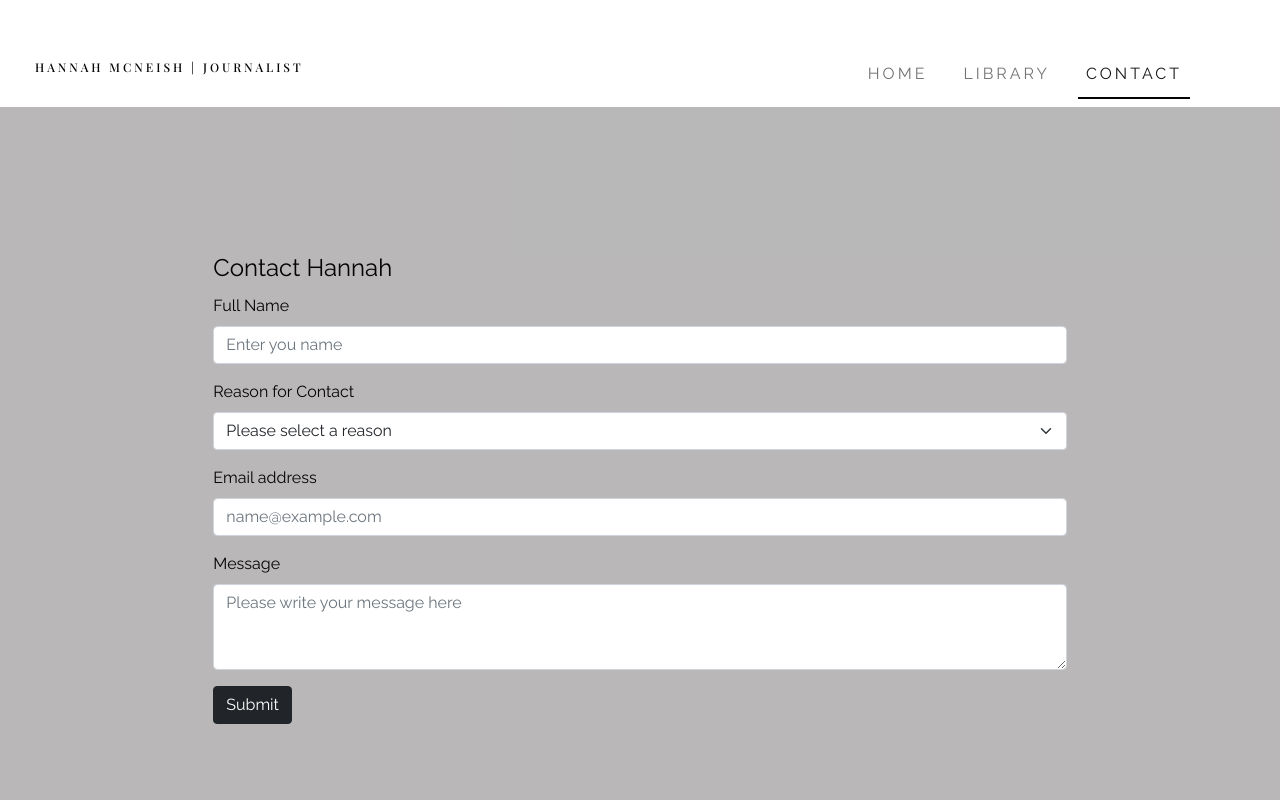
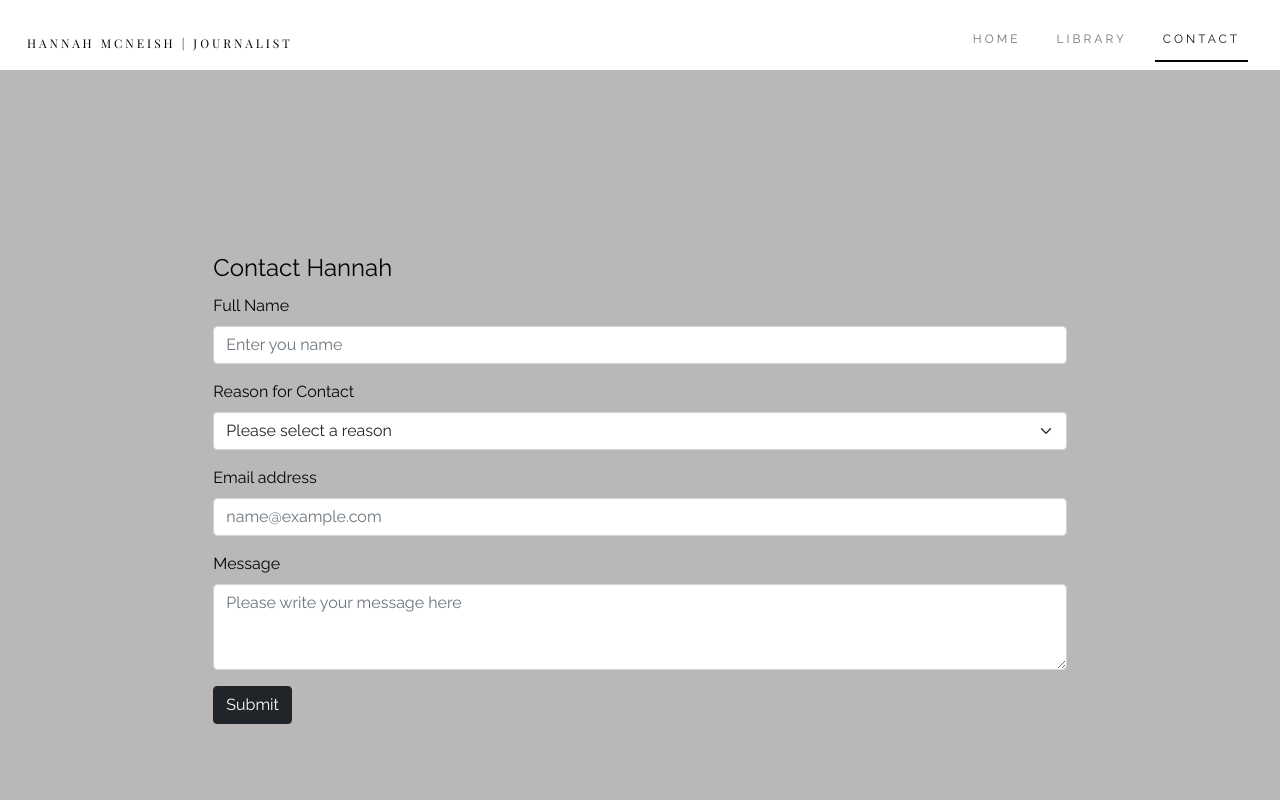
Before and after one commit to JanelleG51/Hannah-McNeish-Journalist, a plain HTML site: page contact.html in a window 1280 px wide. Shown: the top 800 px of the page. Drawn offline with nearby package versions, Linux system fonts and the light colour scheme.

Commit message:
update: update navbar to be more responsive across all html pages

```diff
--- a/assets/css/style.css
+++ b/assets/css/style.css
@@ -4,11 +4,10 @@
 
 body
 {
-    width: 100%;
-    height: 100%;
+    width: auto;
+    height: auto;
     margin: 0;
     padding: 0;
-    overflow-x: hidden;
     color: #040404;
     font-family: 'Raleway', Arial, sans-serif;
 }
@@ -21,7 +20,7 @@ h2{
 
 }
 
-div a{
+div a, nav a{
     text-decoration: none;
 }
 
@@ -44,28 +43,31 @@ legend{
 
 /*---------------navigation bar---------------*/
 
-#branding{
-    font-size: 75%;
-    padding-top: 35px;
-    padding-left: 35px;
-    line-height: 0.75;
-}
-
-.nav-links-container{
-    float: right;
-    padding-top: 50px;
-    padding-right: 70px;
+.navbar-padding{
+    padding-top: 25px;
 }
 
 .navbar-logo{
-    margin-right: 0;
+    text-align: center;
+    text-transform: uppercase;
+    font-family: 'Playfair Display', sans-serif;
+    color: #040404;
+    letter-spacing: 3px;
+    font-size: 75%;
+    padding-left: 15px;
+    line-height: 0.75;
+
+}
+
+.toggler-text{
+    text-align: right;
 }
 
 
 .menu-item{
-    color: inherit;
+    color: #040404;
     letter-spacing: 3px;
-    font-size: 100%;
+    font-size: 75%;
     margin-right: 20px;
     padding-bottom: 15px;
     text-transform: uppercase;
--- a/contact.html
+++ b/contact.html
@@ -18,25 +18,22 @@
 </head>
 
 <body>
-    <header>
-        <nav class="navbar fixed-top navbar-expand-lg navbar-light bg-white">
-            <div class="container-fluid">
-                <a class="navbar-logo" href="index.html">
-                    <h2 id="branding">Hannah McNeish | Journalist</h2>
-                </a>
-                <button class="navbar-toggler" type="button" data-bs-toggle="collapse"
-                    data-bs-target="#navbarNavAltMarkup" aria-controls="navbarNavAltMarkup" aria-expanded="false"
-                    aria-label="Toggle navigation">
-                    <span class="navbar-toggler-icon"></span>
-                </button>
-                <div class="collapse navbar-collapse justify-content-end" id="navbarNavAltMarkup">
-                    <div class="navbar-nav nav-links-container">
-                        <a class="nav-link menu-item" href="index.html">Home</a>
-                        <a class="nav-link menu-item" href="library.html">Library</a>
-                        <a class="nav-link active menu-item" aria-current="page" href="contact.html">Contact</a>
-                    </div>
+    <header class="row">
+        <nav class="navbar fixed-top navbar-expand-lg navbar-light bg-white navbar-padding">
+
+            <a class="navbar-logo" href="index.html">Hannah McNeish | Journalist</a>
+            <button class="navbar-toggler" type="button" data-bs-toggle="collapse" data-bs-target="#navbarNavAltMarkup"
+                aria-controls="navbarNavAltMarkup" aria-expanded="false" aria-label="Toggle navigation">
+                <span class="navbar-toggler-icon"></span>
+            </button>
+            <div class="collapse navbar-collapse justify-content-end toggler-text" id="navbarNavAltMarkup">
+                <div class="navbar-nav">
+                    <a class="nav-link menu-item" aria-current="page" href="index.html">Home</a>
+                    <a class="nav-link menu-item" href="library.html">Library</a>
+                    <a class="nav-link active menu-item" href="contact.html">Contact</a>
                 </div>
             </div>
+
         </nav>
     </header>
     <section>
@@ -69,7 +66,8 @@
                         </div>
                         <div class="mb-3">
                             <label for="message" class="form-label">Message</label>
-                            <textarea class="form-control" id="message" rows="3" placeholder="Please write your message here"></textarea>
+                            <textarea class="form-control" id="message" rows="3"
+                                placeholder="Please write your message here"></textarea>
                         </div>
                         <button type="submit" class="btn btn-dark">Submit</button>
 
```
Also changed, not shown: index.html (+5 -7 lines), library.html (+50 -32 lines).
